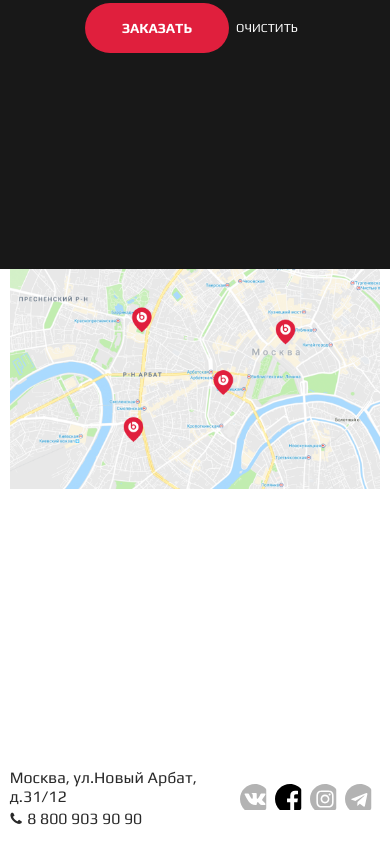
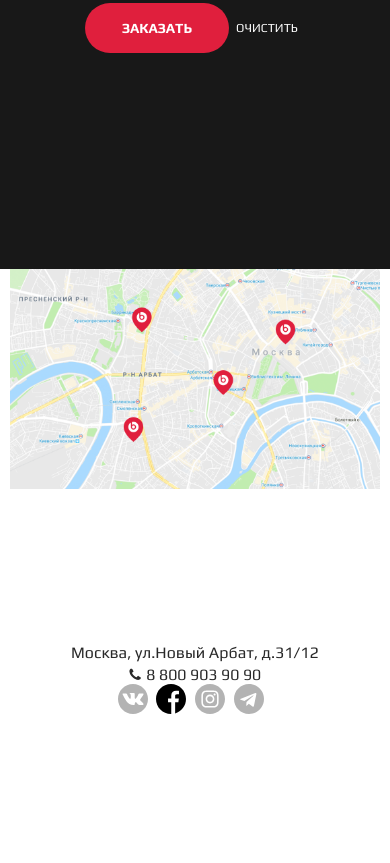
Before and after one commit to arakelovna/beats, a plain HTML site: page index.html in a window 390 px wide. Shown: the part 5347-6210 px from the top of the page. After the commit the page ends 6103 px from the top, so only its background shows below. Drawn offline with nearby package versions, Linux system fonts and the light colour scheme.

Commit message:
Add files via upload

```diff
--- a/css/main.css
+++ b/css/main.css
@@ -433,6 +433,12 @@ p {
   width: 95%;
   max-width: 940px;
   margin: 0 auto;
+}
+
+svg path {
+  stroke: inherit;
+  stroke-width: inherit;
+  fill: inherit;
 }
 
 .header {
@@ -1548,6 +1554,11 @@ p {
   position: relative;
   min-height: 43.75rem;
 }
+@media screen and (max-width: 480px) {
+  .map__container {
+    min-height: 34.75rem;
+  }
+}
 
 .footer {
   display: -webkit-box;
@@ -1556,16 +1567,26 @@ p {
   -webkit-box-pack: justify;
       -ms-flex-pack: justify;
           justify-content: space-between;
-  min-height: 5.375rem;
   -webkit-box-align: center;
       -ms-flex-align: center;
           align-items: center;
   font-family: "Play", Helvetica, sans-serif;
   position: absolute;
-  bottom: 3.25rem;
+  bottom: 8%;
   width: 100%;
   max-width: 940px;
   margin: 0 auto;
+}
+@media screen and (max-width: 480px) {
+  .footer {
+    -webkit-box-orient: vertical;
+    -webkit-box-direction: normal;
+        -ms-flex-direction: column;
+            flex-direction: column;
+    -webkit-box-pack: space-evenly;
+        -ms-flex-pack: space-evenly;
+            justify-content: space-evenly;
+  }
 }
 
 .footer__contacts {
@@ -1580,17 +1601,51 @@ p {
       -ms-flex-align: start;
           align-items: flex-start;
 }
+@media screen and (max-width: 480px) {
+  .footer__contacts {
+    text-align: center;
+    -webkit-box-pack: end;
+        -ms-flex-pack: end;
+            justify-content: end;
+    -webkit-box-align: center;
+        -ms-flex-align: center;
+            align-items: center;
+  }
+}
 
 .footer__phone-num {
   padding: 0;
   margin-top: 3px;
 }
 
-.social__img {
+.footer__phone-num:hover {
+  color: #E01F3D;
+  -webkit-transition: 0.5s;
+  transition: 0.5s;
+}
+
+.social__link {
   height: 1.875rem;
   width: 1.875rem;
 }
 
+.social__img {
+  height: 30px;
+  width: 30px;
+  cursor: pointer;
+  fill: #B3B3B3;
+  -webkit-transition: 0.3s;
+  transition: 0.3s;
+}
+.social__img:hover {
+  fill: #000000;
+}
+
+.social__link {
+  height: 1.875rem;
+  width: 1.875rem;
+}
+
 .social {
   display: -webkit-box;
   display: -ms-flexbox;
```
